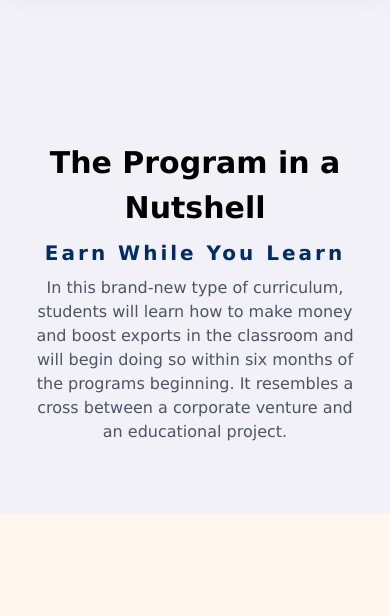
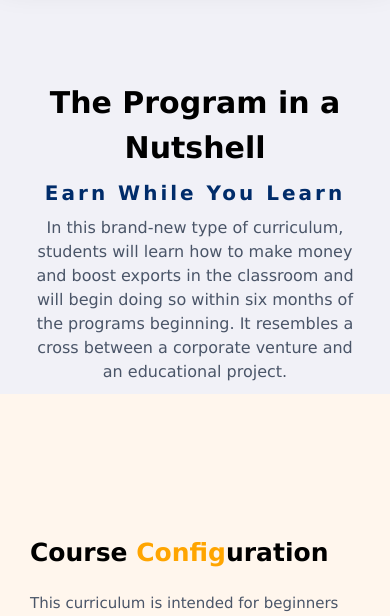
Before and after one commit to mafaqahmed/panaverse_TypeScript_Chakra_NextJS, a Next.js app: page /about in a window 390 px wide. Shown: the part 125-741 px from the top of the page. Built offline with nearby package versions, Linux system fonts and the light colour scheme.

Commit message:
updated about page responsiveness

```diff
--- a/src/app/about/page.tsx
+++ b/src/app/about/page.tsx
@@ -42,7 +42,7 @@ export default function About() {
         fontFamily="verdana"
         mt={{ base: "100px", lg: "150px" }}
       >
-        <Box py={{base:'70px', lg:'100px'}}>
+        <Box py={{base:'10px', lg:'100px'}}>
         <VStack maxW={"4xl"} mx="auto" align={"center"} px="30px">
           <Text
             fontSize={{ base: "30px", lg: "40px" }}
@@ -81,7 +81,7 @@ export default function About() {
         >
           <Box width={{ lg: "50%" }} mr={{ base: "0", lg: "100px" }} mb={{ base: "0", lg: "100px" }}>
             <Text
-              fontSize={{ base: "30px", lg: "35px" }}
+              fontSize={{ base: "25px", lg: "35px" }}
               mb={{ base: "20px", lg: "35px" }}
               textAlign="left"
               fontWeight="bold"
@@ -110,7 +110,7 @@ export default function About() {
               </Button>
             </HStack>
           </Box>
-          <Box width={{base:'400px', sm: "500px" }}>
+          <Box width={{base:'100%', md: "500px" }}>
             <Image src="/courseStructure.svg" alt="" width="500" height="500" />
           </Box>
         </Flex>
```
